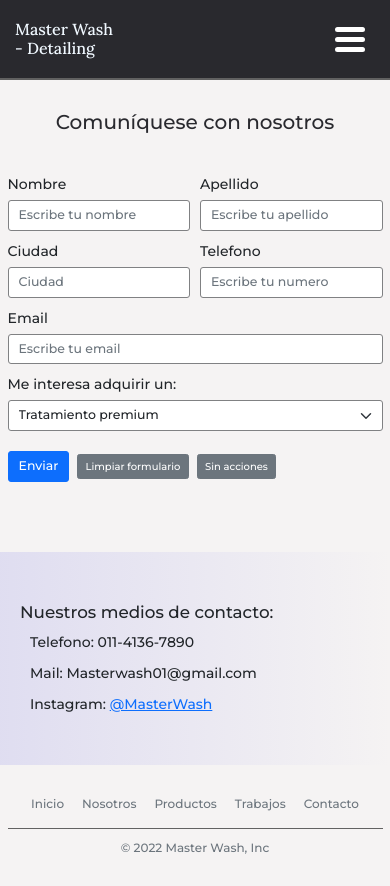
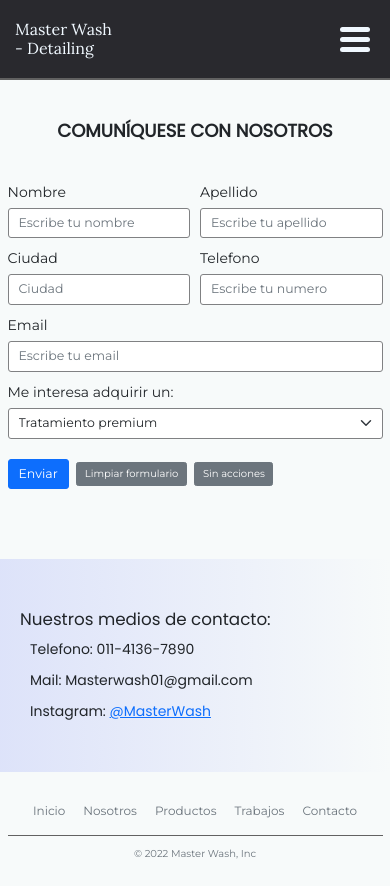
Before and after one commit to FacuBitz/masterWash, a website: page assets/pages/contacto.html in a window 390 px wide. Drawn offline with nearby package versions, Linux system fonts and the light colour scheme.

Commit message:
contacto con sass

```diff
--- a/assets/pages/contacto.html
+++ b/assets/pages/contacto.html
@@ -9,15 +9,9 @@
     <title>Master Wash - Contacto</title>
     <link href="https://cdn.jsdelivr.net/npm/bootstrap@5.1.3/dist/css/bootstrap.min.css" rel="stylesheet" integrity="sha384-1BmE4kWBq78iYhFldvKuhfTAU6auU8tT94WrHftjDbrCEXSU1oBoqyl2QvZ6jIW3" crossorigin="anonymous">
     <link rel="shortcut icon" href="../img/logo.png" type="image/x-icon">
-    <link rel="stylesheet" href="../css/style.css">
-    <link rel="preconnect" href="https://fonts.googleapis.com">
-    <link rel="preconnect" href="https://fonts.gstatic.com" crossorigin>
-    <link href="https://fonts.googleapis.com/css2?family=Montserrat:wght@500&display=swap" rel="stylesheet">
-    <link rel="preconnect" href="https://fonts.googleapis.com">
-    <link rel="preconnect" href="https://fonts.gstatic.com" crossorigin>
-    <link href="https://fonts.googleapis.com/css2?family=Lora:wght@400;500;600&display=swap" rel="stylesheet">
+    <link rel="stylesheet" href="../css/style2.css">
 </head>
-<body class="body__contacto">
+<body class="index__body">
     <header>
         <nav class="nav__oscuro">
             <a href="../../index.html" class="enlace">
@@ -39,7 +33,7 @@
         </nav>
     </header>
     <main>
-        <h1 class="main__titulo main__titulo--negro titulo__flex">Comuníquese con nosotros</h1>
+        <h1 class="contacto__titulo">Comuníquese con nosotros</h1>
 
         <div class="container">
             <form class="row g-3 mt-5 needs-validation">
--- a/sass/style.scss
+++ b/sass/style.scss
@@ -8,6 +8,7 @@
 @import './views/nosotros';
 @import './views/productos';
 @import './views/trabajos';
+@import './views/contacto';
 
 //partials
 @import './partials/header';
--- a/sass/views/_contacto.scss
+++ b/sass/views/_contacto.scss
@@ -0,0 +1,27 @@
+.contacto__titulo{
+    @extend .trabajos__titulo;
+}
+.contacto__section{
+    font-family: $font-alternativa;
+    margin-top: $spacing-medium;
+    padding: 5rem 0 5rem 5rem;
+    font-size: $base;
+    background: linear-gradient(90deg, #c7cff98a, transparent);
+    .contacto__margin{
+        margin-top: $spacing-xs;
+        margin-left: $spacing-xs;
+    }
+}
+
+@media screen and (max-width:480px){
+    .contacto__section{
+        font-size: $small;
+        padding-left: $spacing-small;
+    }
+}
+@media screen and (max-width:400px){
+    .contacto__titulo{
+        font-size: 1.8em;
+        padding-bottom: 0;
+    }
+}
```
Also changed, not shown: assets/css/style2.css.
